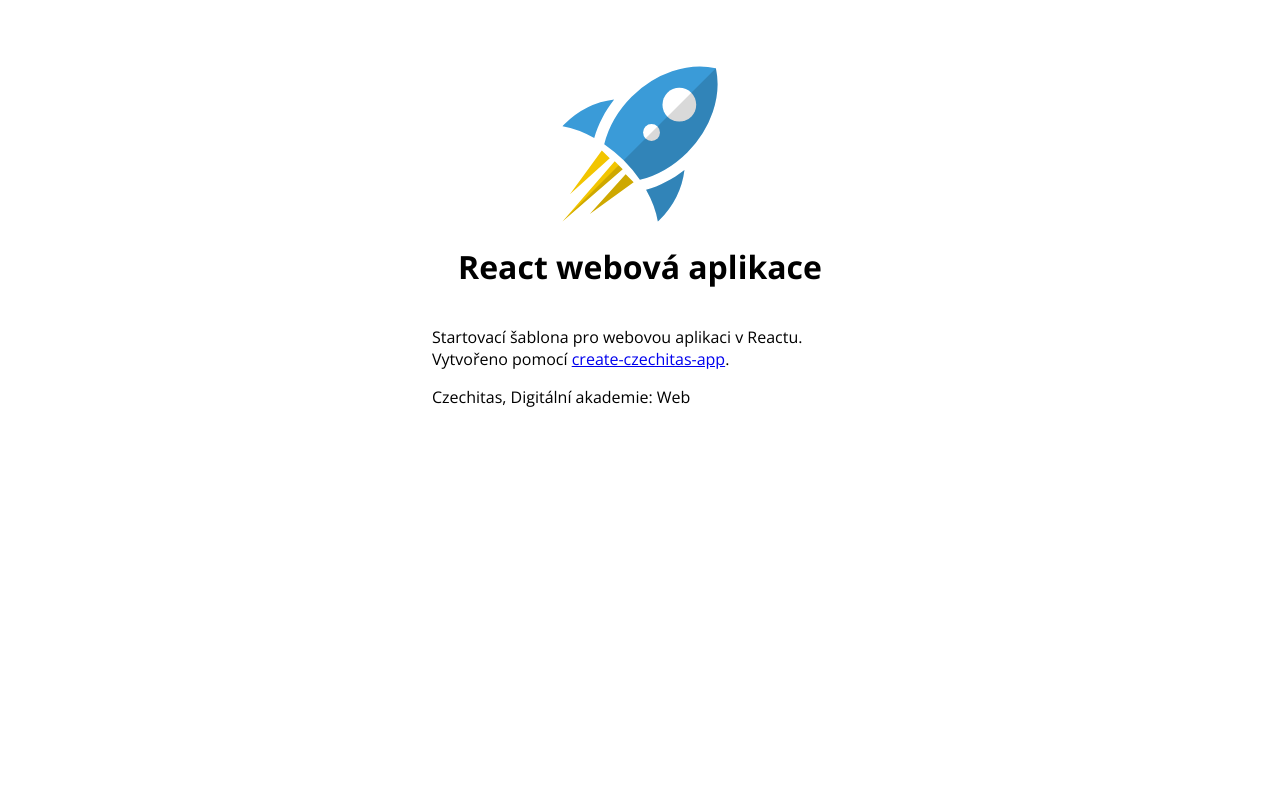
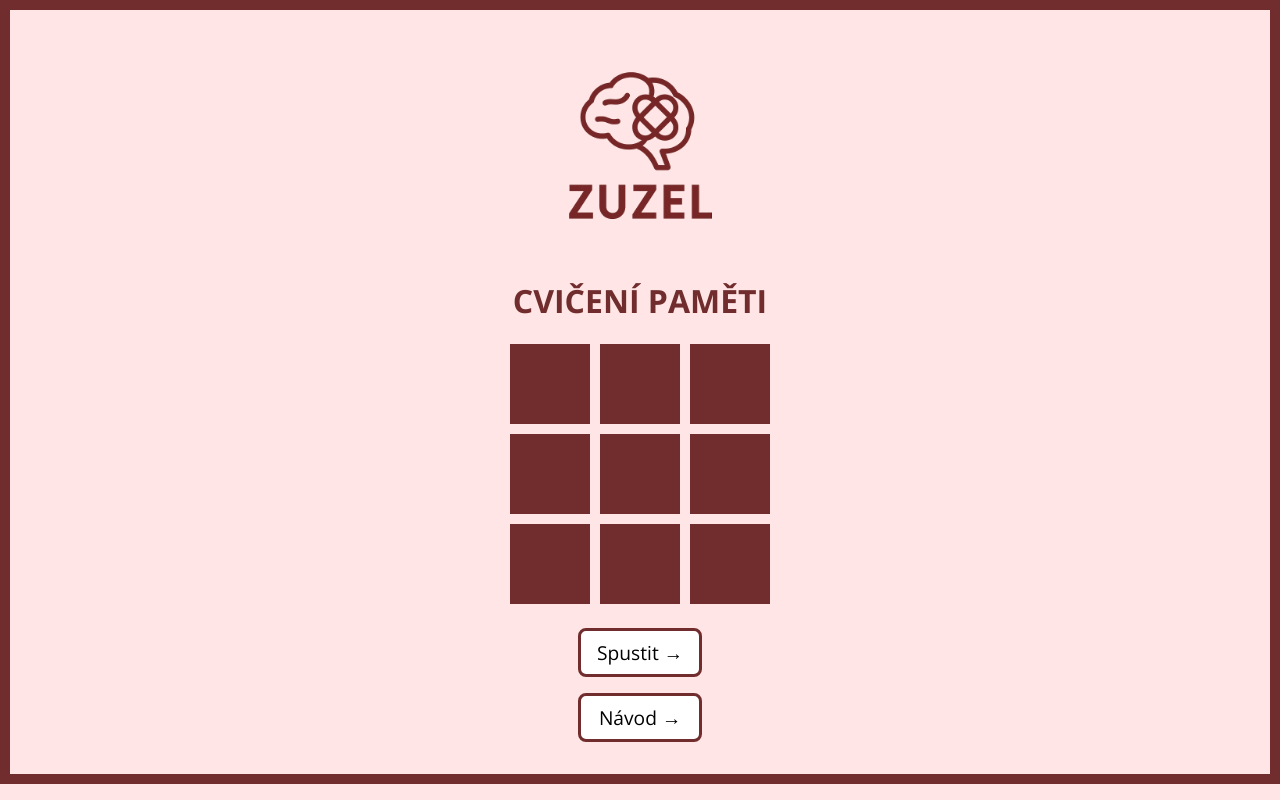
Before and after one commit to ZuskaS/Zuzel, a React (Vite) app: page / in a window 1280 px wide. Built offline with nearby package versions, Linux system fonts and the light colour scheme.

Commit message:
Vložení návrhu základní struktury a vytvoření html části v komponentě HomePage. Nahrání nástřelu stylů k HomePage.

```diff
--- a/src/global.css
+++ b/src/global.css
@@ -7,9 +7,3 @@
 html {
   font-family: 'Open Sans', sans-serif;
 }
-
-.container {
-  max-width: 26rem;
-  margin-right: auto;
-  margin-left: auto;
-}
--- a/src/index.html
+++ b/src/index.html
@@ -3,7 +3,7 @@
   <head>
     <meta charset="UTF-8" />
     <meta name="viewport" content="width=device-width, initial-scale=1.0" />
-    <title>React webová aplikace</title>
+    <title>ZUZEL</title>
     <script type="module" src="/index.jsx"></script>
   </head>
   <body>
--- a/src/index.jsx
+++ b/src/index.jsx
@@ -1,7 +1,5 @@
 import { createRoot } from 'react-dom/client';
-import { HomePage } from './pages/HomePage';
+import { HomePage } from './pages/HomePage/homepage';
 import './global.css';
 
-createRoot(
-  document.querySelector('#app'),
-).render(<HomePage />);
+createRoot(document.querySelector('#app')).render(<HomePage />);
--- /dev/null
+++ b/src/pages/HomePage/homepage.jsx
@@ -0,0 +1,36 @@
+import './style.css';
+import ZUZEL from './img/ZUZEL.png';
+
+export const HomePage = () => {
+  return (
+    <div className="container">
+      <div className="container">
+        <div className="homepage">
+          <img className="img__logo" src={ZUZEL} alt="logo" />
+          <h1>CVIČENÍ PAMĚTI</h1>
+          <div className="logo__grid">
+            <div></div>
+            <div></div>
+            <div></div>
+            <div></div>
+            <div></div>
+            <div></div>
+            <div></div>
+            <div></div>
+            <div></div>
+          </div>
+          <div className="container__btn">
+            {/*Tady bude asi komponenta Button*/}
+            <a className="button-index" href="">
+              Spustit →
+            </a>
+            {/*Tady bude asi komponenta Instruction*/}
+            <a className="button-index" href="">
+              Návod →
+            </a>
+          </div>
+        </div>
+      </div>
+    </div>
+  );
+};
--- a/src/pages/HomePage/index.jsx
+++ /dev/null
@@ -1,23 +0,0 @@
-import './style.css';
-
-export const HomePage = () => {
-  return (
-    <div className="container">
-      <header>
-        <div className="logo" />
-        <h1>React webová aplikace</h1>
-      </header>
-      <main>
-        <p>
-          Startovací šablona pro webovou aplikaci v Reactu. Vytvořeno pomocí
-          {" "}
-          <a href="https://www.npmjs.com/package/create-czechitas-app">create-czechitas-app</a>
-          .
-        </p>
-      </main>
-      <footer>
-        <p>Czechitas, Digitální akademie: Web</p>
-      </footer>
-    </div>
-  );
-};
--- a/src/pages/HomePage/style.css
+++ b/src/pages/HomePage/style.css
@@ -1,13 +1,70 @@
-header {
+/* Používáme intuitivní výpočet rozměrů prvků. */
+*,
+*:before,
+*:after {
+  box-sizing: border-box;
+}
+
+html {
+  font-family: sans-serif;
+}
+
+body {
+  background-color: #FFE5E5;
+  border: #712D2D solid 10px;
+  margin: 0;
+}
+
+h1 {
+  color: #712D2D;
+  padding: 0;
+  text-align: center;
+}
+
+.container {
+  width: 100%;
+  height: 100%;
+  margin: 3rem auto 1rem auto;
+}
+
+.homepage {
   display: flex;
   flex-direction: column;
+  justify-content: space-evenly;
   align-items: center;
-  margin-top: 4rem;
 }
 
-.logo {
-  width: 10rem;
-  height: 10rem;
-  background-image: url(./img/rocket.svg);
-  background-size: contain;
+.container__btn {
+  padding: 0.5rem;
 }
+
+.logo__grid {
+  display: grid;
+  grid-template-columns: repeat(3, 5rem);
+  grid-template-rows: repeat(3, 5rem);
+  gap: 10px;
+}
+
+.logo__grid div {
+  background: #712D2D;
+  text-align: center;
+  line-height: 100px;
+}
+
+.button-index {
+  border: 3px solid #712D2D;
+  border-radius: 8px;
+  background-color: #FFFFFF;
+  color: black;
+  padding: 0.5rem 1rem;
+  display: block;
+  margin: 1rem auto 0.5rem auto;
+  font-size: 1.2rem;
+  max-width: 170px;
+  text-decoration: none;
+  text-align: center;
+}
+
+.img__logo {
+  width: 200px;
+}
```
Also changed, not shown: src/pages/HomePage/img/ZUZEL.png (added), src/pages/HomePage/img/rocket.svg (deleted).
